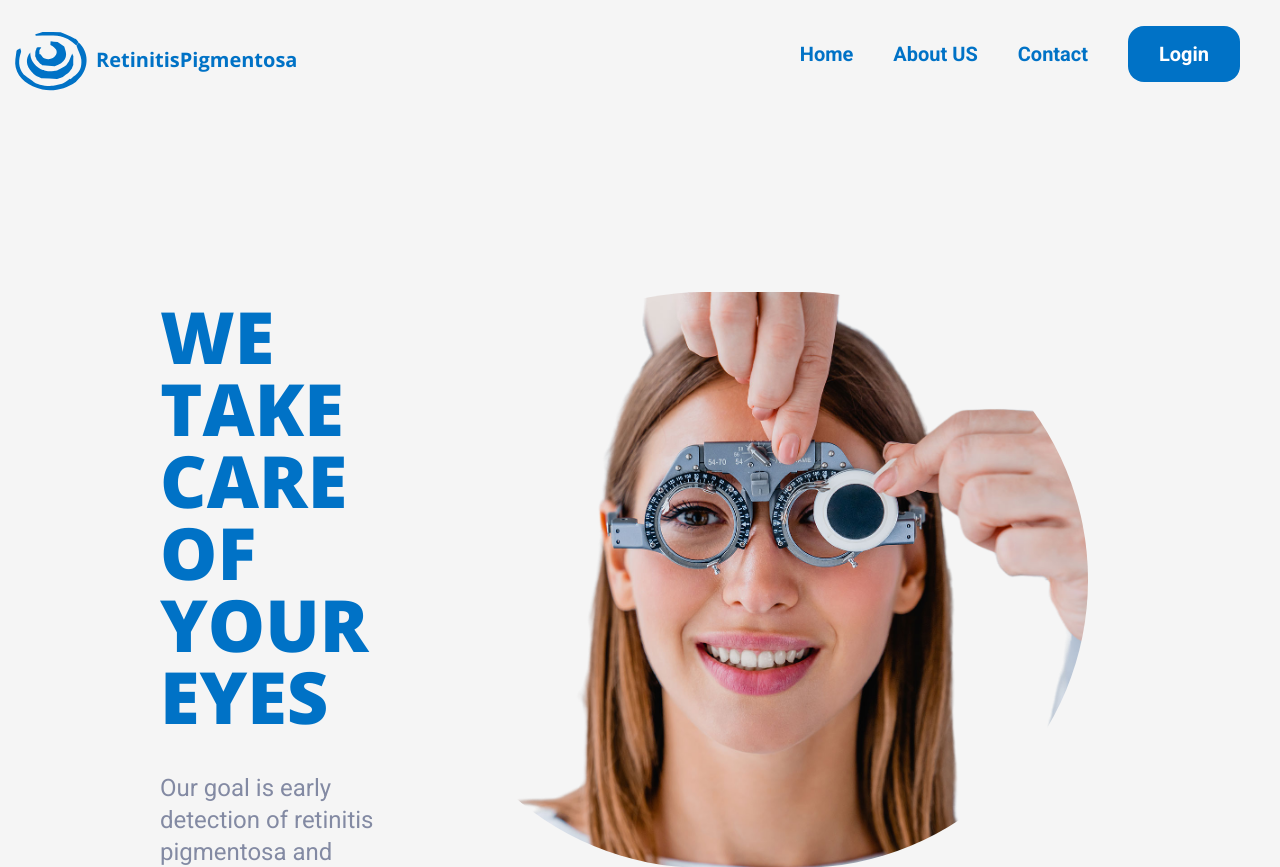
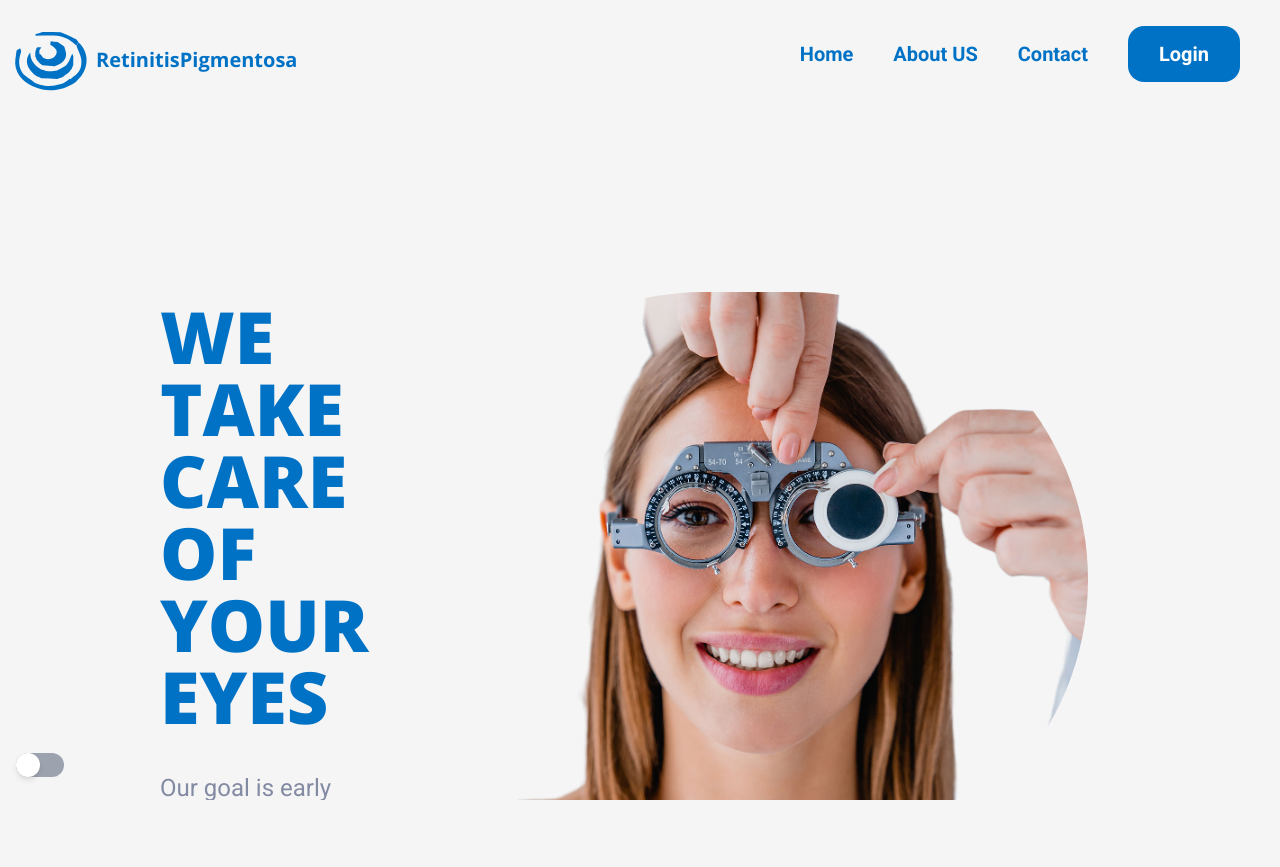
Before and after one commit to EL-Gazoly/RentinitisPigmentosa, a React (Create React App) app in the folder frontend/: page / in a window 1280 px wide. Shown: the top 867 px of the page. After the commit the page ends 800 px from the top, so only its background shows below. Built offline with nearby package versions, Linux system fonts and the light colour scheme.

Commit message:
add high contast mode

```diff
--- a/frontend/src/App.js
+++ b/frontend/src/App.js
@@ -11,26 +11,42 @@ import { BrowserRouter as Router, Routes, Route } from 'react-router-dom';
 import useAuth from './hooks/useAuth';
 import { ToastContainer } from 'react-toastify';
 import 'react-toastify/dist/ReactToastify.css';
+import HighContrastButton from './components/HighContrastButton';
+import { useState, useEffect } from 'react';
+
 
 
 function App() {
+    const [isHighContrast, setIsHighContrast] = useState(false);
+    const onToggle = () => {
+      setIsHighContrast(!isHighContrast);
+      console.log(isHighContrast);
+    }
 
+    useEffect(() => {
+
+    }, [isHighContrast]);
 
 const ProtectedRoute = useAuth(DragAndDrop);
   return (
-    <div className="App w-full h-screen m-0 p-0">
+    <div className={`App w-full h-screen m-0 p-0 overflow-x-hidden
+    ${isHighContrast ? 'bg-invertedbg' : 'bg-bg'}
+
+    `}>
       <Router>
         <Routes>
-          <Route path="/" element={<Landing />} />
-          <Route path="/upload" element={<ProtectedRoute />} />
+          <Route path="/" element={<Landing isHighContrast={isHighContrast} />} />
+          <Route path="/upload" element={<ProtectedRoute  />} />
           <Route path="/signup" element={<SignUp />} />
-          <Route path="/login" element={<Login />} />
+          <Route path="/login" element={<Login  isHighContrast={isHighContrast} />} />
           <Route path="/about" element={<About />} />
           <Route path="/contact" element={<Contact />} />
           <Route path="/forgot-password" element={<ForgotPassword />} />
           <Route path="/resources" element={<Resources />} />
         </Routes>
       </Router>
+
+      <HighContrastButton onToggle={onToggle} />
 
       <ToastContainer />
 
--- a/frontend/src/components/Header.jsx
+++ b/frontend/src/components/Header.jsx
@@ -8,7 +8,7 @@ import Loading from '../components/Loading'
 
 
 
-const Header = ({LoginOrLogout}) => {
+const Header = ({isHighContrast }) => {
     const [isCardVisible, setIsCardVisible] = useState(false)
     const [LoginLogout, setLoginLogout] = useState('Login')
 
@@ -49,7 +49,7 @@ const Header = ({LoginOrLogout}) => {
 
 
   return (
-    <div>
+    <div  className={` ${isHighContrast ? 'filter invert contrast-100' : ''} `}>
           {pending && <Loading />}
            <div className="landing page-menu flex justify-between ">
 
--- /dev/null
+++ b/frontend/src/components/HighContrastButton.jsx
@@ -0,0 +1,30 @@
+import {useState} from 'react'
+
+const HighContrastButton = ({onToggle}) => {
+    const [isToggle, setIsToggle] = useState(false)
+
+    const toggle = () => {
+        setIsToggle(!isToggle)
+        onToggle()
+    }
+  return (
+    <div className='fixed bottom-0 left-0 p-4'>
+       <div
+      className={`relative inline-block ${
+        'bg-gray-400'
+      } rounded-full w-12 h-6 transition-colors duration-300`}
+      onClick={toggle}
+    >
+      <span
+        className={`absolute ${
+            isToggle ? 'translate-x-6' : 'translate-x-0'
+        } left-0 top-0 bg-white w-6 h-6 rounded-full shadow-md transition-transform duration-300`}
+      />
+    </div>
+
+
+    </div>
+  )
+}
+
+export default HighContrastButton
--- a/frontend/src/components/PageLogo.jsx
+++ b/frontend/src/components/PageLogo.jsx
@@ -1,9 +1,11 @@
 import React from 'react'
 import { ReactComponent as WebsiteLogo } from '../assets/Logo.svg'
 import {Link} from 'react-router-dom'
-const PageLogo = () => {
+const PageLogo = ({isHighContrast}) => {
   return (
-    <div>
+    <div
+    className={` ${isHighContrast ? 'filter invert contrast-100' : ''} `}
+    >
       <Link to="/" className='container caret-transparent self-start flex justify-start items-center mt-3 '>
                     <WebsiteLogo className=' w-14 h-12 md:w-20 md:h-20 lg:w-24 lg:h-24 ' />
                     <span className=' text-primary self-center font-sans font-bold text-sm lg:text-xl'>RetinitisPigmentosa</span>
--- a/frontend/src/pages/Landing.jsx
+++ b/frontend/src/pages/Landing.jsx
@@ -4,19 +4,26 @@ import HomePagePic from '../assets/homePagePic.png'
 import Header from '../components/Header'
 
 import { Link } from 'react-router-dom'
-const Landing = () => {
+const Landing = ({isHighContrast}) => {
 
 
 
   return (
     <div className='caret-transparent'>
       <div className='landing-page-container flex flex-col'>
-        <Header LoginOrLogout={'Login'} />
 
-        <div className="landing-page-body flex flex-col   md:flex md:flex-row  "
+        <Header isHighContrast={isHighContrast}
+
+        />
+
+        <div className={`landing-page-body flex flex-col   md:flex md:flex-row
+
+        `}
         >
-            <div className="landing-page-body-left order-2 flex flex-col justify-start
-             items-start mt-4 md:mt-48 md:order-1 md:ml-20 xl:ml-40 md:gap-7 lg:gap-10">
+            <div className={`landing-page-body-left order-2 flex flex-col justify-start
+             items-start mt-4 md:mt-48 md:order-1 md:ml-20 xl:ml-40 md:gap-7 lg:gap-10
+             ${isHighContrast ? 'filter invert contrast-100' : ''}
+             `}>
 
                 <h1 className=' font-sans font-extrabold text-3xl text-primary
                 self-center w-3/4 text-center md:w-80 lg:w-full xl:w-11/12 md:min-h-min
@@ -35,7 +42,7 @@ const Landing = () => {
                 </>
             </div>
             <div className="landing-page-body-right order-1 mt-5 md:mt-0  md:order-2 md:flex md:justify-center md:items-center md:mb-8">
-              <img className='w-full h-min md:hidden' src='https://tykit.rometheme.pro/eyecare/wp-content/uploads/sites/81/2022/08/close-up-of-doctor-checking-female-patient-vision-2022-05-31-02-18-46-utc.jpg'alt="pic" />
+              <img className='w-full h-min md:hidden filter invert contras' src='https://tykit.rometheme.pro/eyecare/wp-content/uploads/sites/81/2022/08/close-up-of-doctor-checking-female-patient-vision-2022-05-31-02-18-46-utc.jpg'alt="pic" />
               <img src={HomePagePic} alt="home page pic" className=' hidden md:max-w-sm lg:max-w-md
               xl:max-w-2xl
                md:mt md:mt-36 xl:mt-16   min-h-min rounded-full lg:mr-16
--- a/frontend/src/pages/Login.jsx
+++ b/frontend/src/pages/Login.jsx
@@ -8,7 +8,7 @@ import { ToastContainer} from 'react-toastify';
 import 'react-toastify/dist/ReactToastify.css';
 
 import {ReactComponent as LoginIcon} from '../assets/loginIcon.svg'
-const Login = () => {
+const Login = ({isHighContrast }) => {
     const [emailOk, setEmailOk] = useState(false);
     const [passwordOk, setPasswordOk] = useState(true);
 
@@ -56,12 +56,16 @@ const Login = () => {
       };
 
   return (
-    <div className=' bg-bg'>
+    <div className={`
+    {isHighContrast ? ' bg-invertedbg' : 'bg-bg'}
+    `}>
         {pending && <Loading />}
         {data && successMessgae()}
 
         <div className=' flex flex-col md:flex-row w-full h-screen'>
-            <div className="left order-2 mt-8 flex-1 md:mt-36 2xl:mt-72 ">
+            <div className={`left order-2 mt-8 flex-1 md:mt-36 2xl:mt-72
+            ${isHighContrast ? 'filter invert contrast-100' : ''}
+            `}>
             <div className="form grid grid-cols-1 gap-y-8 xl:ml-12 2xl:ml-32 ">
                 <h3 className=' self-start text-3xl font-nunito font-bold caret-transparent ml-7 md:ml-5 md:text-4xl'>Log in.</h3>
                 <div className="form-group self-center flex flex-col gap-y-4 w-11/12 ml-4  caret-primary md:gap-10 xl:w-4/5 2xl:w-3/4">
@@ -99,8 +103,12 @@ const Login = () => {
 
 
             </div>
-            <div className="right order-1 md:order-2 grid  bg-border w-full h-96 grid-cols-1 sm:h-100 md:h-full md:w-7/12">
-                <div className="right-top self-end text-center mt-20 md:mt-28 gap-y-5">
+            <div className={`right order-1 md:order-2 grid w-full h-96 grid-cols-1 sm:h-100 md:h-full md:w-7/12
+            ${isHighContrast ? ' bg-invertedborder' : 'bg-border'}
+            `}>
+                <div className={`right-top self-end text-center mt-20 md:mt-28 gap-y-5
+                   ${isHighContrast ? 'filter invert contrast-100' : ''}
+                `}>
                     <span className=' font-nunito text-base font-bold text-babyblack sm:text-lg 2xl:text-3xl'>Nice to see you again</span>
                     <h1 className=' font-sans text-3xl text-primary font-extrabold uppercase sm:text-5xl lg:text-6xl md:w-full 2xl:text-6xl '>welcom back</h1>
                 </div>
@@ -116,7 +124,7 @@ const Login = () => {
 
         <div className=' fixed top-3 left-3 md:left-0'>
             <div className=' relative'>
-                <PageLogo />
+                <PageLogo isHighContrast={isHighContrast} />
             </div>
         </div>
         <ToastContainer />
--- a/frontend/tailwind.config.js
+++ b/frontend/tailwind.config.js
@@ -48,8 +48,10 @@ module.exports = {
         primary: '#0072C6',
         darkPrimary: '#035EA0',
         bg: '#F5F5F5',
+        invertedbg: '#0A0A0A',
         secondary: '#838AA3',
         border : '#B2D4ED',
+        invertedborder: '#4D2B12',
         line: '#4C9CD7',
         upload : '#846e33',
         chatbg : '#B2D4ED',
```
